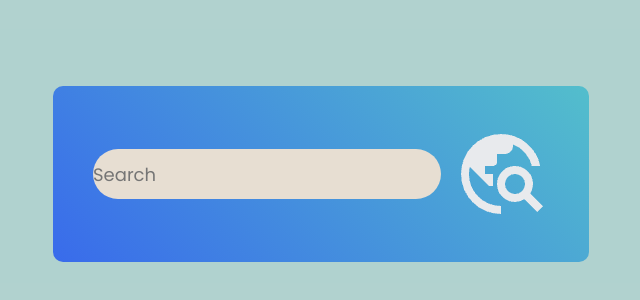
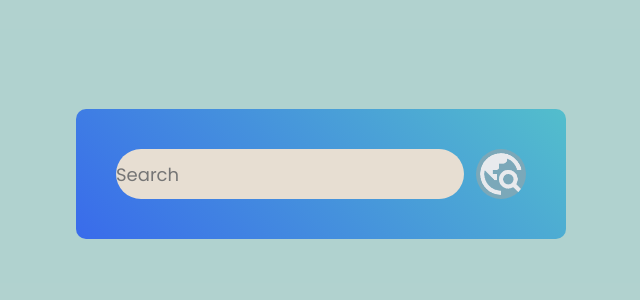
Before and after one commit to ReicaD/WeatherApp3, a React (Vite) app: page / in a window 1280 px wide. Shown: the part 226-526 px from the top of the page, without its empty margins (319-959 px from the left). Built offline with nearby package versions, Linux system fonts and the light colour scheme.

Commit message:
modified with css

```diff
--- a/src/components/Weather.css
+++ b/src/components/Weather.css
@@ -23,3 +23,10 @@
     background: #e7ded2;
     font-size: 18px;
 }
+.search-bar img{
+    width: 50px;
+    padding: 15;
+    border-radius: 50%;
+    background: #7ba8b9;
+    cursor: pointer;
+}
```
